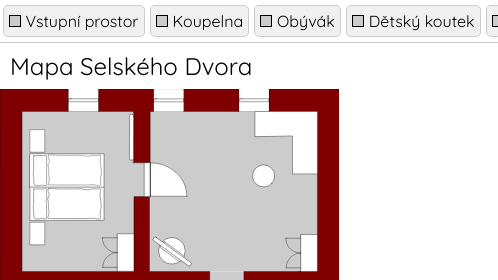
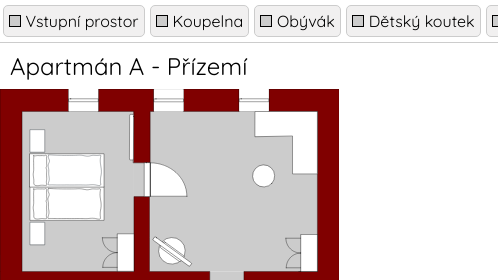
Before and after one commit to adambajer/selsky, a plain HTML site: page mapka2.html in a window 1280 px wide. Shown: the top 280 px of the page, 0-498 px from the left. Drawn offline with Linux system fonts and the light colour scheme.

Commit message:
Update mapka2.html

```diff
--- a/mapka2.html
+++ b/mapka2.html
@@ -190,7 +190,7 @@ body {
 
         <div class="middle-panel">
 
-<div class="contentTitle">Mapa Selského Dvora</div>
+<div class="contentTitle">Apartmán A - Přízemí</div>
 
 <svg
 width="89.78508mm"
```
